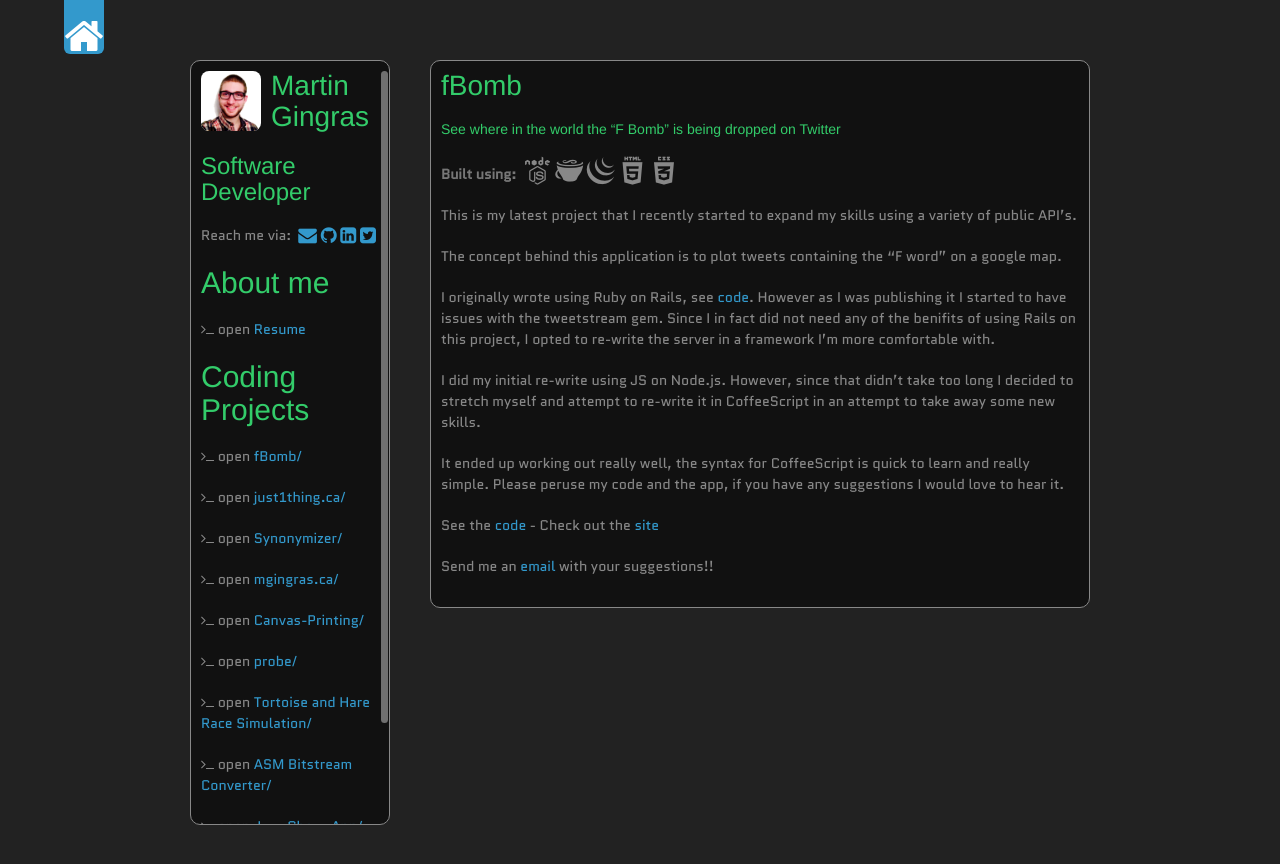
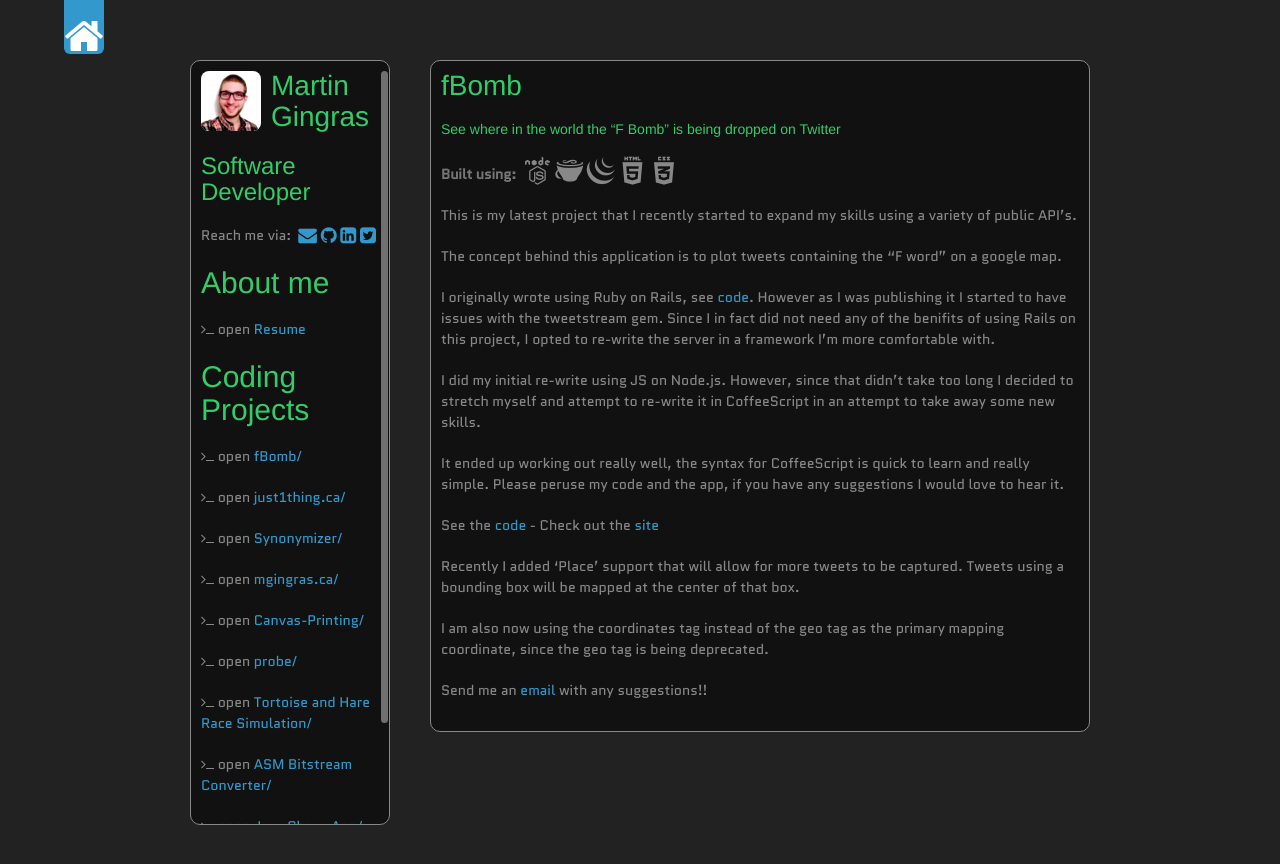
Before and after one commit to mgingras/The-old-mgingras.ca, a Jekyll site: the page built from _posts/2013-09-12-fBomb.md, in a window 1280 px wide. Shown: the top 864 px of the page. Built offline with Jekyll 4.4.1, drawn with Linux system fonts in a browser that asks for light colours; some web fonts are replaced; Markdown is read by kramdown in place of the engine named in the settings; comment, search, counter and statistics services are not loaded.

Commit message:
fbomb update

```diff
--- a/_posts/2013-09-12-fBomb.md
+++ b/_posts/2013-09-12-fBomb.md
@@ -24,4 +24,10 @@
 
 See the [code](https://github.com/mgingras/fBomb) - Check out the [site](http://fbomb.herokuapp.com)
 
-Send me an <a href="mailto:martin@mgingras.ca?Subject=fBomb%20Suggestion" title="FBomb idea yo!">email</a> with your suggestions!!
+Recently I added 'Place' support that will allow for more tweets to be captured.
+Tweets using a bounding box will be mapped at the center of that box.
+
+I am also now using the coordinates tag instead of the geo tag as the primary
+mapping coordinate, since the geo tag is being deprecated.
+
+Send me an <a href="mailto:martin@mgingras.ca?Subject=fBomb%20Suggestion" title="FBomb idea yo!">email</a> with any suggestions!!
```
